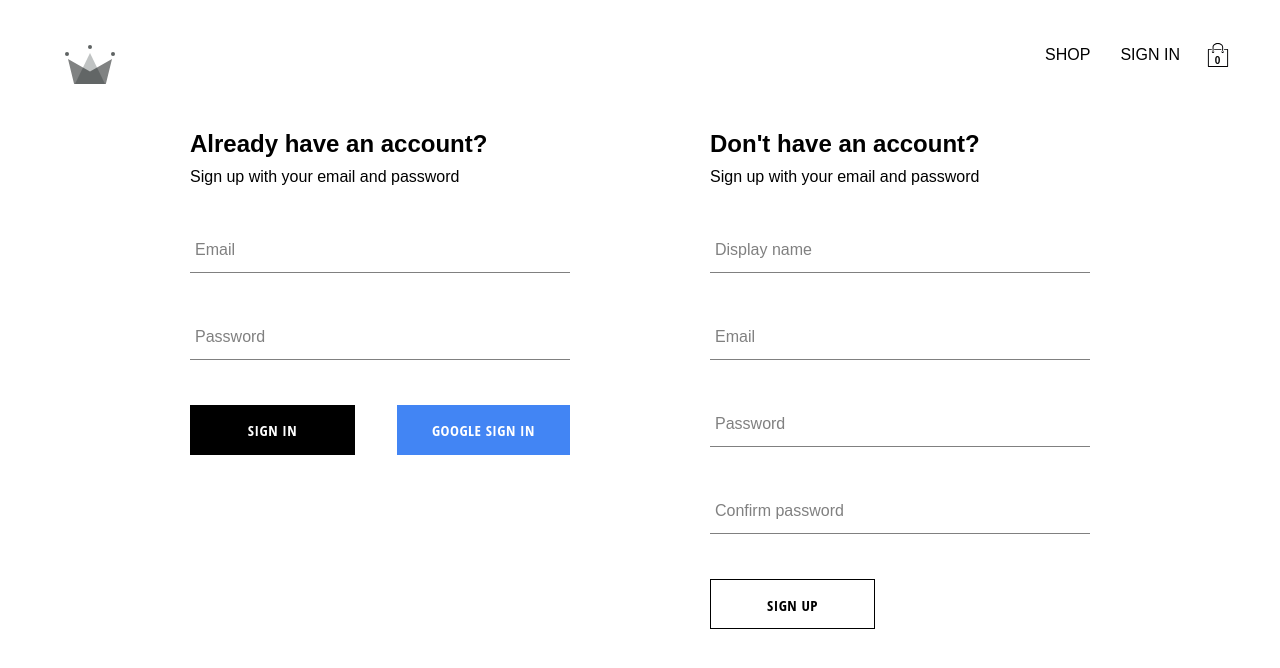
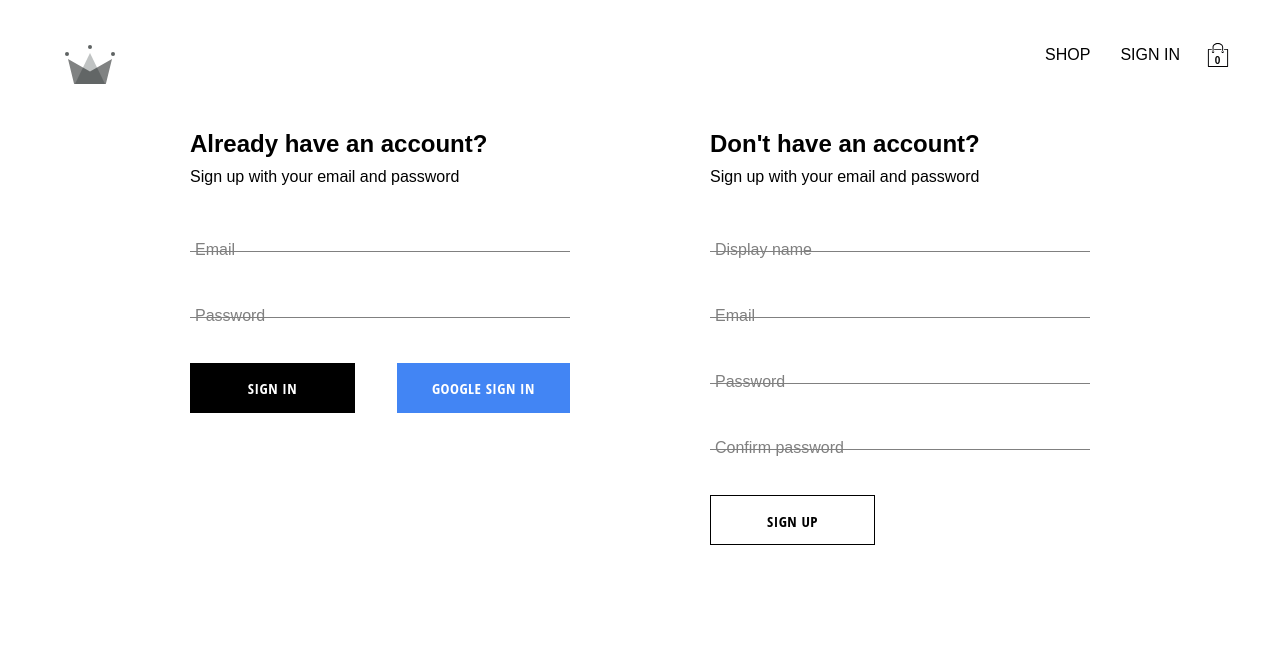
Before and after one commit to valy0804/crwn-clothing, a React (Create React App) app: page /auth in a window 1280 px wide. Shown: the top 668 px of the page. Built offline with nearby package versions, Linux system fonts and the light colour scheme; no server answers; the database is empty; a web font is replaced by a local one.

Commit message:
added styled component to form input

```diff
--- a/src/components/directory-item/directory-item.component.jsx
+++ b/src/components/directory-item/directory-item.component.jsx
@@ -1,3 +1,5 @@
+import { useNavigate } from "react-router-dom";
+
 import {
   BackgroundImage,
   Body,
@@ -5,9 +7,12 @@ import {
 } from "./directory-item.styles";
 
 const DirectoryItem = ({ category }) => {
-  const { imageUrl, title } = category;
+  const { imageUrl, title, route } = category;
+  const navigate = useNavigate();
+
+  const onNavigateHandler = () => navigate(route);
   return (
-    <DirectoryItemContainer>
+    <DirectoryItemContainer onClick={onNavigateHandler}>
       <BackgroundImage imageUrl={imageUrl} />
       <Body>
         <h2>{title}</h2>
--- a/src/components/directory/directory.component.jsx
+++ b/src/components/directory/directory.component.jsx
@@ -2,7 +2,39 @@ import DirectoryItem from "../directory-item/directory-item.component";
 
 import "./directory.styles.scss";
 
-const Directory = ({ categories }) => {
+const categories = [
+  {
+    id: 1,
+    title: "hats",
+    imageUrl: "https://i.ibb.co/cvpntL1/hats.png",
+    route: "shop/hats",
+  },
+  {
+    id: 2,
+    title: "jackets",
+    imageUrl: "https://i.ibb.co/px2tCc3/jackets.png",
+    route: "shop/jackets",
+  },
+  {
+    id: 3,
+    title: "sneakers",
+    imageUrl: "https://i.ibb.co/0jqHpnp/sneakers.png",
+    route: "shop/sneakers",
+  },
+  {
+    id: 4,
+    title: "womens",
+    imageUrl: "https://i.ibb.co/GCCdy8t/womens.png",
+    route: "shop/womens",
+  },
+  {
+    id: 5,
+    title: "mens",
+    imageUrl: "https://i.ibb.co/R70vBrQ/men.png",
+    route: "shop/men",
+  },
+];
+const Directory = () => {
   return (
     <div className="directory-container">
       {categories.map((category) => (
--- a/src/components/form-input/form-input.component.jsx
+++ b/src/components/form-input/form-input.component.jsx
@@ -1,19 +1,15 @@
-import "./form-input.styles.scss";
+import { FormInputLabel, Input, Group } from "./form-input.styles";
 
 const FormInput = ({ label, ...otherProps }) => {
   return (
-    <div className="group">
-      <input className="form-input" {...otherProps} />
+    <Group>
+      <Input {...otherProps} />
       {label && (
-        <label
-          className={`${
-            otherProps.value.length ? "shrink" : ""
-          } form-input-label`}
-        >
+        <FormInputLabel shrink={otherProps.value.length}>
           {label}
-        </label>
+        </FormInputLabel>
       )}
-    </div>
+    </Group>
   );
 };
 
--- /dev/null
+++ b/src/components/form-input/form-input.styles.jsx
@@ -0,0 +1,54 @@
+import styled, { css } from "styled-components";
+
+const subColor = "grey";
+const mainColor = "black";
+
+const shrinkLabelStyles = css`
+  top: -14px;
+  font-size: 12px;
+  color: ${mainColor};
+`;
+
+export const FormInputLabel = styled.label`
+  color: ${subColor};
+  font-size: 16px;
+  font-weight: normal;
+  position: absolute;
+  pointer-events: none;
+  left: 5px;
+  top: 10px;
+  transition: 300ms ease all;
+
+  ${({ shrink }) => shrink && shrinkLabelStyles}
+`;
+
+export const Input = styled.label`
+  background: none;
+  background-color: white;
+  color: ${subColor};
+  font-size: 18px;
+  padding: 10px 10px 10px 5px;
+  display: block;
+  width: 100%;
+  border: none;
+  border-radius: 0;
+  border-bottom: 1px solid ${subColor};
+  margin: 25px 0;
+
+  &:focus {
+    outline: none;
+  }
+
+  &:focus ~ ${FormInputLabel} {
+    ${shrinkLabelStyles};
+  }
+`;
+
+export const Group = styled.div`
+  position: relative;
+  margin: 45px 0;
+
+  input[type="password"] {
+    letter-spacing: 0.3em;
+  }
+`;
--- a/src/components/form-input/form-input.styles.scss
+++ /dev/null
@@ -1,54 +0,0 @@
-$sub-color: grey;
-$main-color: black;
-
-@mixin shrinkLabel {
-  top: -14px;
-  font-size: 12px;
-  color: $main-color;
-}
-
-.group {
-  position: relative;
-  margin: 45px 0;
-
-  .form-input {
-    background: none;
-    background-color: white;
-    color: $sub-color;
-    font-size: 18px;
-    padding: 10px 10px 10px 5px;
-    display: block;
-    width: 100%;
-    border: none;
-    border-radius: 0;
-    border-bottom: 1px solid $sub-color;
-    margin: 25px 0;
-
-    &:focus {
-      outline: none;
-    }
-
-    &:focus ~ .form-input-label {
-      @include shrinkLabel();
-    }
-  }
-
-  input[type="password"] {
-    letter-spacing: 0.3em;
-  }
-
-  .form-input-label {
-    color: $sub-color;
-    font-size: 16px;
-    font-weight: normal;
-    position: absolute;
-    pointer-events: none;
-    left: 5px;
-    top: 10px;
-    transition: 300ms ease all;
-
-    &.shrink {
-      @include shrinkLabel();
-    }
-  }
-}
--- a/src/components/product-card/product-card.component.jsx
+++ b/src/components/product-card/product-card.component.jsx
@@ -4,7 +4,7 @@ import "./product-card.styles.scss";
 import Button, { BUTTON_TYPE_CLASSES } from "../button/button.component";
 
 const ProductCard = ({ product }) => {
-  const { name, price, imageUrl } = product;
+  const { name, price, id, imageUrl } = product;
   const { addItemToCart } = useContext(CartContext);
 
   const addProductToCart = () => addItemToCart(product);
--- a/src/routes/home/home.component.jsx
+++ b/src/routes/home/home.component.jsx
@@ -1,37 +1,9 @@
 import Directory from "../../components/directory/directory.component";
 
 const Home = () => {
-  const categories = [
-    {
-      id: 1,
-      title: "hats",
-      imageUrl: "https://i.ibb.co/cvpntL1/hats.png",
-    },
-    {
-      id: 2,
-      title: "jackets",
-      imageUrl: "https://i.ibb.co/px2tCc3/jackets.png",
-    },
-    {
-      id: 3,
-      title: "sneakers",
-      imageUrl: "https://i.ibb.co/0jqHpnp/sneakers.png",
-    },
-    {
-      id: 4,
-      title: "womens",
-      imageUrl: "https://i.ibb.co/GCCdy8t/womens.png",
-    },
-    {
-      id: 5,
-      title: "mens",
-      imageUrl: "https://i.ibb.co/R70vBrQ/men.png",
-    },
-  ];
-
   return (
     <div>
-      <Directory categories={categories} />
+      <Directory />
     </div>
   );
 };
```
